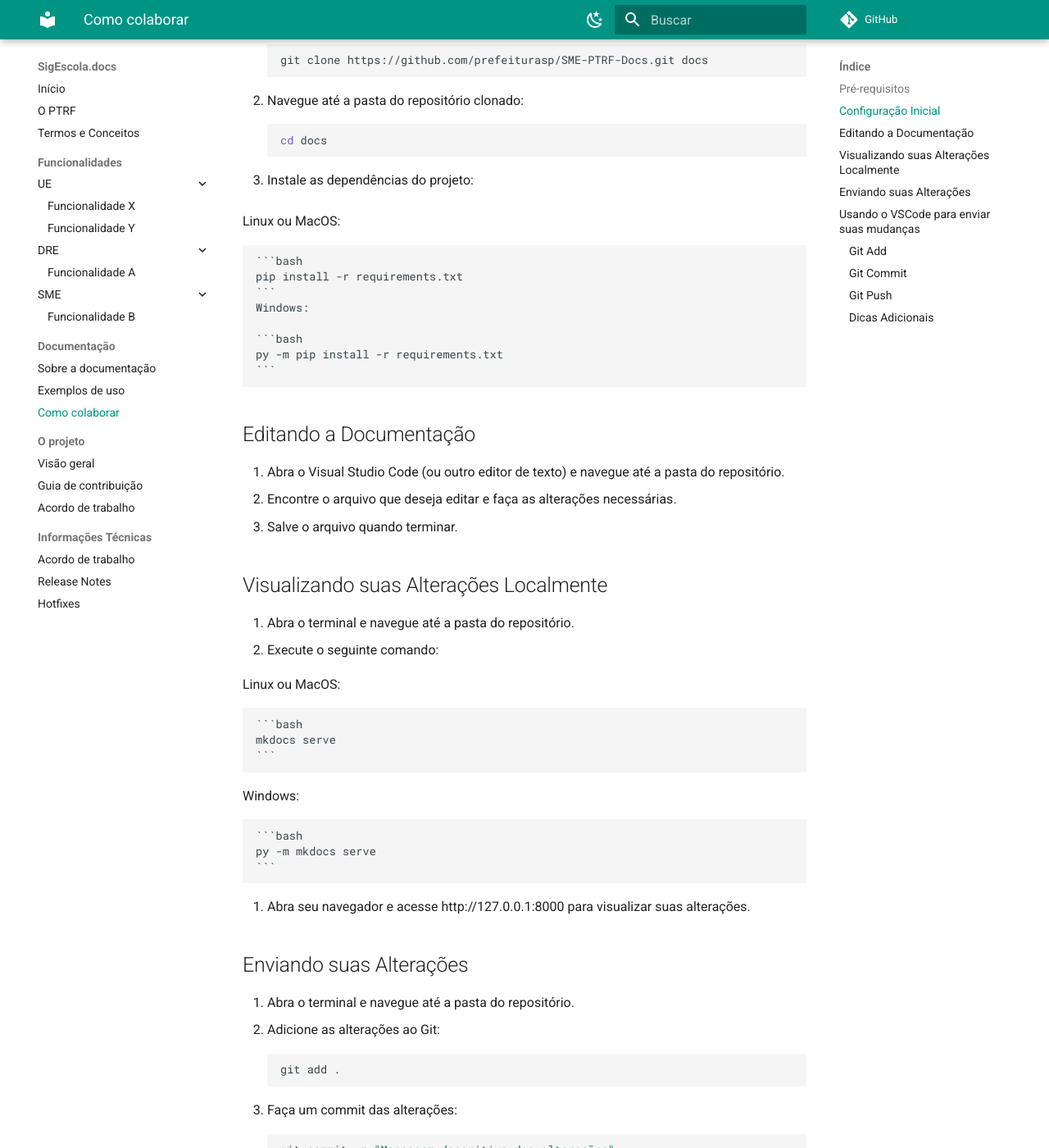
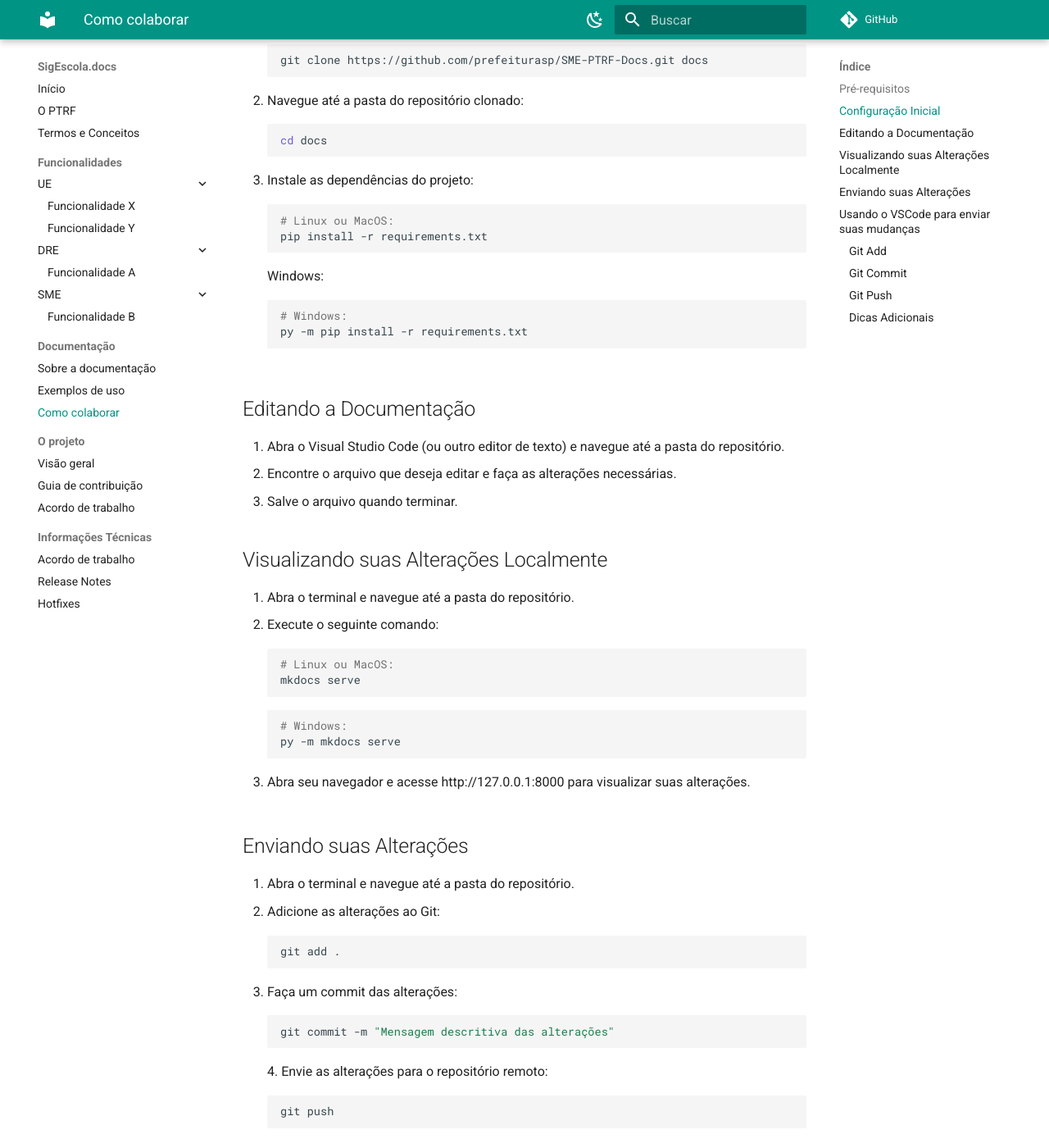
Before and after one commit to prefeiturasp/SME-PTRF-Docs, an MkDocs documentation site: the page built from docs/sigescola_docs/como_colaborar_docs.md, in a window 1280 px wide and 1400 px high, scrolled down 527 px. Shown: the whole window at 82% size. Built offline with MkDocs 1.6.1 and Material for MkDocs 9.7.7, drawn with Linux system fonts in a browser that asks for light colours; comment, search, counter and statistics services are not loaded.

Commit message:
docs(91464): Correção de texto em como colaborar

````diff
--- a/docs/sigescola_docs/como_colaborar_docs.md
+++ b/docs/sigescola_docs/como_colaborar_docs.md
@@ -26,14 +26,14 @@ Olá! Este é um guia passo a passo para ajudá-lo a colaborar na documentação
 
 3. Instale as dependências do projeto:
 
-   Linux ou MacOS:
-
     ```bash
+    # Linux ou MacOS:
     pip install -r requirements.txt
     ```
     Windows:
 
     ```bash
+    # Windows:
     py -m pip install -r requirements.txt
     ```
 
@@ -48,17 +48,15 @@ Olá! Este é um guia passo a passo para ajudá-lo a colaborar na documentação
 1. Abra o terminal e navegue até a pasta do repositório.
 2. Execute o seguinte comando:
 
-   Linux ou MacOS:
+    ```bash
+    # Linux ou MacOS:
+    mkdocs serve
+    ```
 
     ```bash
-    mkdocs serve
-    ```
-   Windows:
-
-    ```bash
+    # Windows:
     py -m mkdocs serve
     ```
-
 
 3. Abra seu navegador e acesse http://127.0.0.1:8000 para visualizar suas alterações.
 
````
